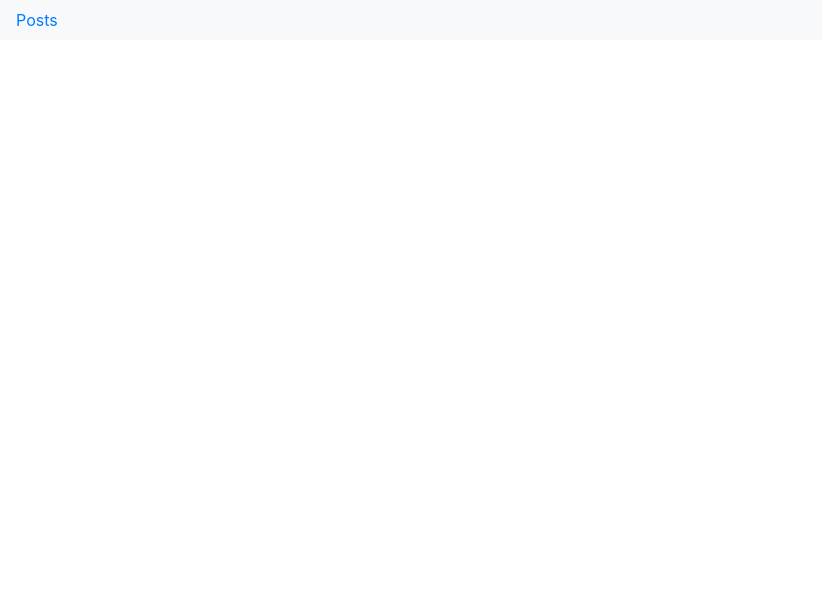
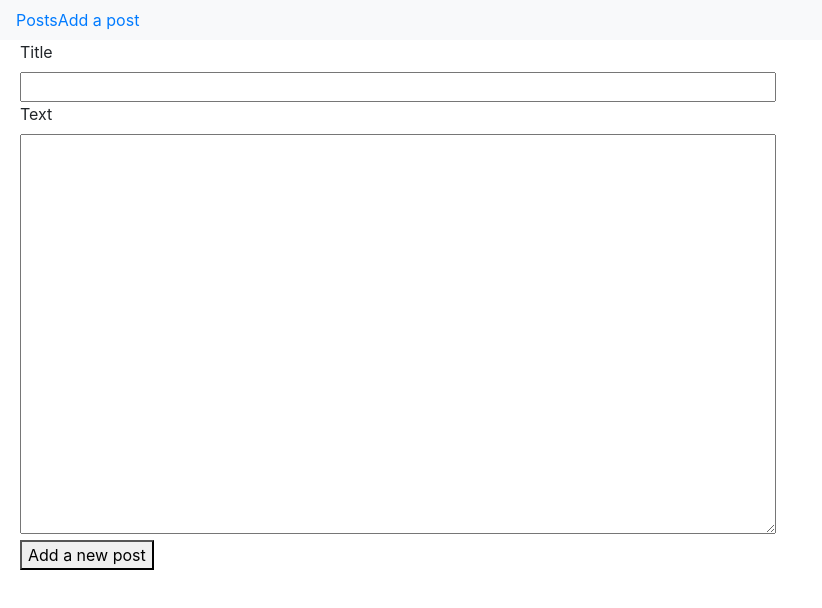
Before and after one commit to vukkapor/blog-app-vue, a Vue app: page /add in a window 1280 px wide. Shown: the top 608 px of the page, without its empty margins (0-822 px from the left). Built offline with nearby package versions, Linux system fonts and the light colour scheme.

Commit message:
add new post

```diff
--- a/src/App.vue
+++ b/src/App.vue
@@ -4,6 +4,9 @@
       <ul class="navbar-nav">
         <li class="nav-item active">
           <router-link to="/posts">Posts</router-link>
+        </li>
+        <li>
+          <router-link to="/add">Add a post</router-link>
         </li>
       </ul>
     </nav>
--- /dev/null
+++ b/src/components/AddPost.vue
@@ -0,0 +1,51 @@
+<template>
+  <div style="width:100%; margin-left: auto;
+    margin-right: auto; padding-left: 20px">
+    <form @submit.prevent="AddNewPost(newPost)">
+      <div>
+        <label for="title">Title</label>
+        <br>
+        <input type="text" name="title" id="title" v-model="newPost.title" style="width:60%">
+      </div>
+      <div>
+        <label for="text">Text</label>
+        <br>
+        <textarea
+          type="text"
+          name="text"
+          id="text"
+          v-model="newPost.text"
+          style="width:60%; height: 400px"
+        ></textarea>
+      </div>
+      <div>
+        <button type="submit">Add a new post</button>
+      </div>
+    </form>
+  </div>
+</template>
+
+<script>
+import { postsService } from "../services/posts";
+export default {
+  data() {
+    return {
+      newPost: {}
+    };
+  },
+
+  methods: {
+    AddNewPost(newPost) {
+      postsService
+        .add(newPost)
+        .then(() => {
+          this.newPost = {};
+          this.$router.push("/posts");
+        })
+        .catch(e => {
+          alert(e);
+        });
+    }
+  }
+};
+</script>
--- a/src/routers/router.js
+++ b/src/routers/router.js
@@ -5,6 +5,7 @@ Vue.use(VueRouter)
 
 import AppPosts from '../components/AppPosts'
 import SinglePost from '../components/SinglePost'
+import AddPost from '../components/AddPost'
 
 const routes = [{
         path: '/posts',
@@ -13,6 +14,10 @@ const routes = [{
     {
         path: '/post/:id',
         component: SinglePost
+    },
+    {
+        path: '/add',
+        component: AddPost
     }
 ]
 
--- a/src/services/posts.js
+++ b/src/services/posts.js
@@ -12,6 +12,10 @@ export default class PostsService {
     get(id) {
         return axios.get('posts/' + id)
     }
+
+    add(newPost) {
+        return axios.post('posts', newPost)
+    }
 }
 
 export const postsService = new PostsService()
```
